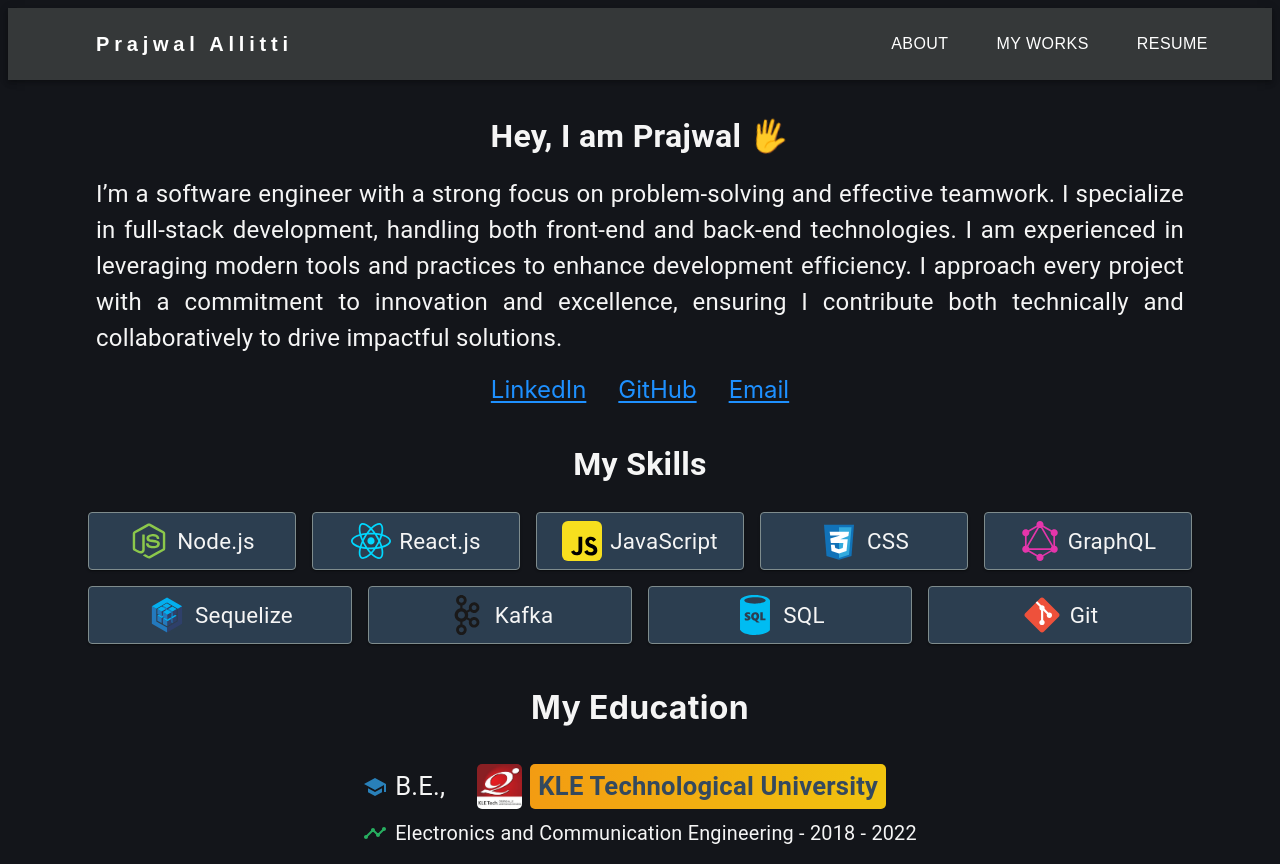
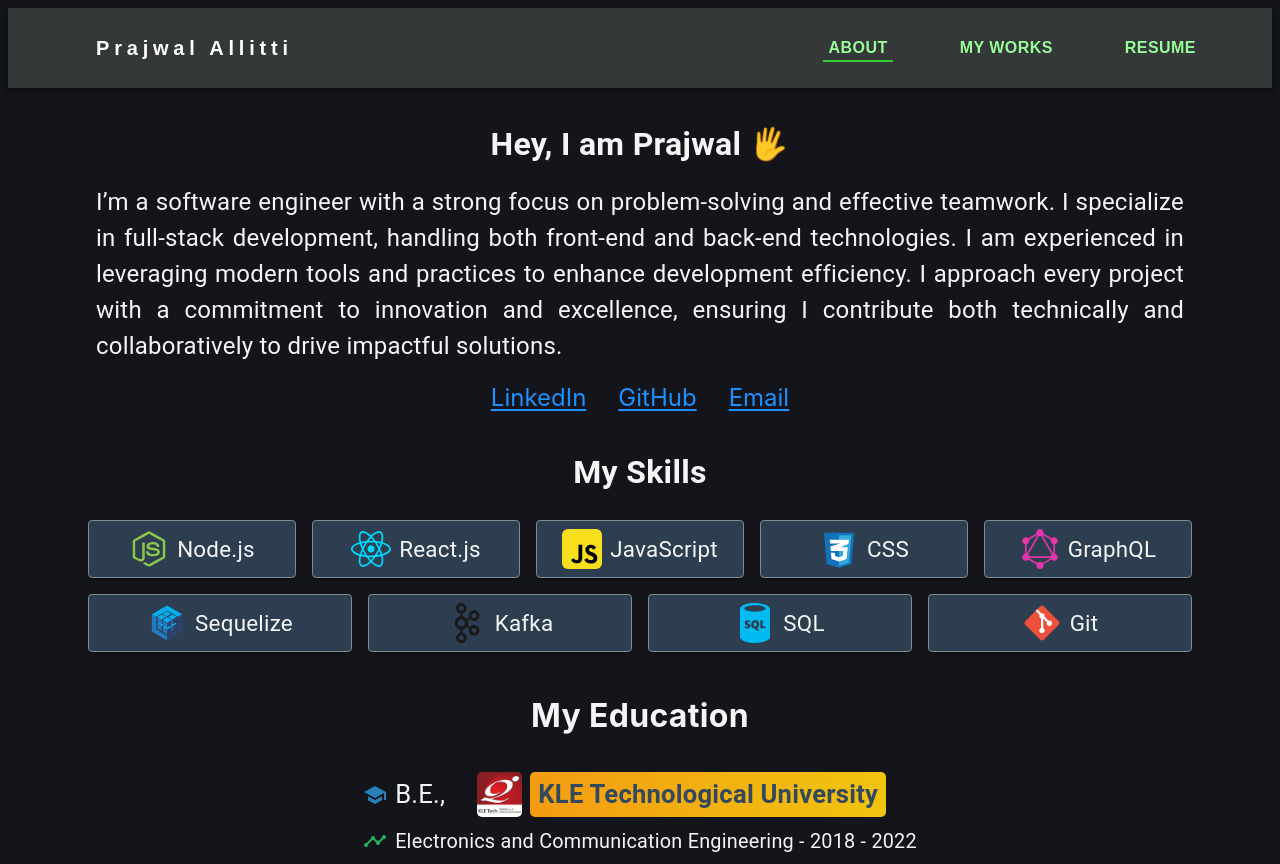
Before and after one commit to Prajwal1261/My-Portfolio, a React (Vite) app: page / in a window 1280 px wide. Built offline with nearby package versions, Linux system fonts and the light colour scheme.

Commit message:
navbar text effect

```diff
--- a/src/App.jsx
+++ b/src/App.jsx
@@ -8,7 +8,7 @@ function App() {
 
   return (
     <>
-      <NavBar setSelectedMenu={setSelectedMenu} />
+      <NavBar selectedMenu={selectedMenu} setSelectedMenu={setSelectedMenu} />
       <BodyContainer selectedMenu={selectedMenu} />
     </>
   );
--- a/src/Components/Experience Component/ExperienceDialog.jsx
+++ b/src/Components/Experience Component/ExperienceDialog.jsx
@@ -4,10 +4,10 @@ import { styled } from "@mui/material/styles";
 import Dialog from "@mui/material/Dialog";
 import DialogTitle from "@mui/material/DialogTitle";
 import DialogContent from "@mui/material/DialogContent";
-import DialogActions from "@mui/material/DialogActions";
 import IconButton from "@mui/material/IconButton";
 import CloseIcon from "@mui/icons-material/Close";
 import Typography from "@mui/material/Typography";
+import { Grid } from "@mui/material";
 
 const BootstrapDialog = styled(Dialog)(({ theme }) => ({
   "& .MuiDialogContent-root": {
@@ -61,6 +61,13 @@ function ExperienceDialog() {
         // style={{ marginRight: "30rem" }}
         style={{ backdropFilter: "blur(1px)" }}
       >
+        <Grid
+          style={{
+            display: "flex",
+            justifyContent: "space-between",
+            alignItems: "center",
+          }}
+        >
           <DialogTitle
             sx={{ m: 0, p: 2, fontWeight: "bold", fontSize: "1.4rem" }}
             id="customized-dialog-title"
@@ -71,14 +78,13 @@ function ExperienceDialog() {
             aria-label="close"
             onClick={handleClose}
             sx={{
-            position: "absolute",
-            right: 8,
-            top: 8,
               color: (theme) => theme.palette.grey[500],
+              marginRight: "1rem",
             }}
           >
             <CloseIcon sx={{ color: "red" }} />
           </IconButton>
+        </Grid>
         <DialogContent dividers>
           <Typography
             variant="h6"
--- a/src/Components/Experience Component/ProjectDialog.jsx
+++ b/src/Components/Experience Component/ProjectDialog.jsx
@@ -8,6 +8,7 @@ import IconButton from "@mui/material/IconButton";
 import CloseIcon from "@mui/icons-material/Close";
 import Typography from "@mui/material/Typography";
 import "./ExperienceComponent.css";
+import { Grid } from "@mui/material";
 
 const BootstrapDialog = styled(Dialog)(({ theme }) => ({
   "& .MuiDialogContent-root": {
@@ -57,6 +58,13 @@ function ProjectDialog() {
         open={open}
         style={{ backdropFilter: "blur(1px)" }}
       >
+        <Grid
+          style={{
+            display: "flex",
+            alignItems: "center",
+            justifyContent: "space-between",
+          }}
+        >
           <DialogTitle
             sx={{ m: 0, p: 2, fontWeight: "bold", fontSize: "1.4rem" }}
             id="customized-dialog-title"
@@ -67,14 +75,13 @@ function ProjectDialog() {
             aria-label="close"
             onClick={handleClose}
             sx={{
-            position: "absolute",
-            right: 8,
-            top: 8,
               color: (theme) => theme.palette.grey[500],
+              marginRight: "1rem",
             }}
           >
             <CloseIcon style={{ color: "red" }} />
           </IconButton>
+        </Grid>
         <DialogContent dividers>
           <Typography
             variant="h6"
--- a/src/NavBar.jsx
+++ b/src/NavBar.jsx
@@ -16,7 +16,7 @@ import AdbIcon from "@mui/icons-material/Adb";
 const pages = ["About", "My Works", "Resume"];
 const settings = ["Profile", "Account", "Dashboard", "Logout"];
 
-export default function NavBar(props) {
+export default function NavBar({ selectedMenu, setSelectedMenu }) {
   const [anchorElNav, setAnchorElNav] = React.useState(null);
   const [anchorElUser, setAnchorElUser] = React.useState(null);
 
@@ -34,7 +34,7 @@ export default function NavBar(props) {
   const handleMenuSelect = (e, index) => {
     console.log(index);
     setAnchorElNav(null);
-    props.setSelectedMenu(index);
+    setSelectedMenu(index);
   };
 
   const handleCloseUserMenu = () => {
@@ -42,11 +42,9 @@ export default function NavBar(props) {
   };
 
   return (
-    <>
     <AppBar position="static" sx={{ backgroundColor: "#353839" }}>
       <Container style={{ maxWidth: "100%" }}>
         <Toolbar disableGutters>
-            {/* <AdbIcon sx={{ display: { xs: "none", md: "flex" }, mr: 1 }} /> */}
           <Typography
             variant="h6"
             noWrap
@@ -121,26 +119,34 @@ export default function NavBar(props) {
                 onClick={(e) => handleMenuSelect(e, index)}
                 sx={{
                   my: 2,
-                    color: "white",
-                    display: "block",
                   marginRight: "20px",
                   fontFamily: "Arial, sans-serif",
                   fontSize: "1rem",
                   mr: "2rem",
-                    "&:hover": {
-                      textDecoration: "underline",
-                      textUnderlineOffset: "4px",
-                      color: "#32CD32",
-                      boxShadow: "none",
+                  backgroundColor:
+                    selectedMenu === index ? "#353839" : "transparent",
+                  color: selectedMenu === index ? "#98FB98" : "#98FB98",
+                  padding: "10px 20px",
+                  fontWeight: 550,
+                  transition:
+                    "background-color 0.3s ease, color 0.3s ease, transform 0.2s ease",
+                  "&::after": {
+                    content: '""',
+                    position: "absolute",
+                    width: selectedMenu === index ? "70%" : "0",
+                    height: "2px",
+                    left: "15%",
+                    bottom: "10px",
+                    backgroundColor: "#32CD32",
+                    transition: "width 0.3s ease", // Sliding effect
+                  },
+
+                  "&:hover::after": {
+                    width: "70%",
                   },
 
                   "&:focus": {
-                      outline: "none", // Removes focus outline
-                      boxShadow: "none", // Ensures no shadow on focus
-                    },
-                    "&:active": {
-                      outline: "none", // Removes active outline
-                      boxShadow: "none", // Ensures no shadow on active state
+                    outline: "none",
                   },
                 }}
               >
@@ -151,6 +157,5 @@ export default function NavBar(props) {
         </Toolbar>
       </Container>
     </AppBar>
-    </>
   );
 }
```
Lines whose indentation alone changed are shown as unchanged.
